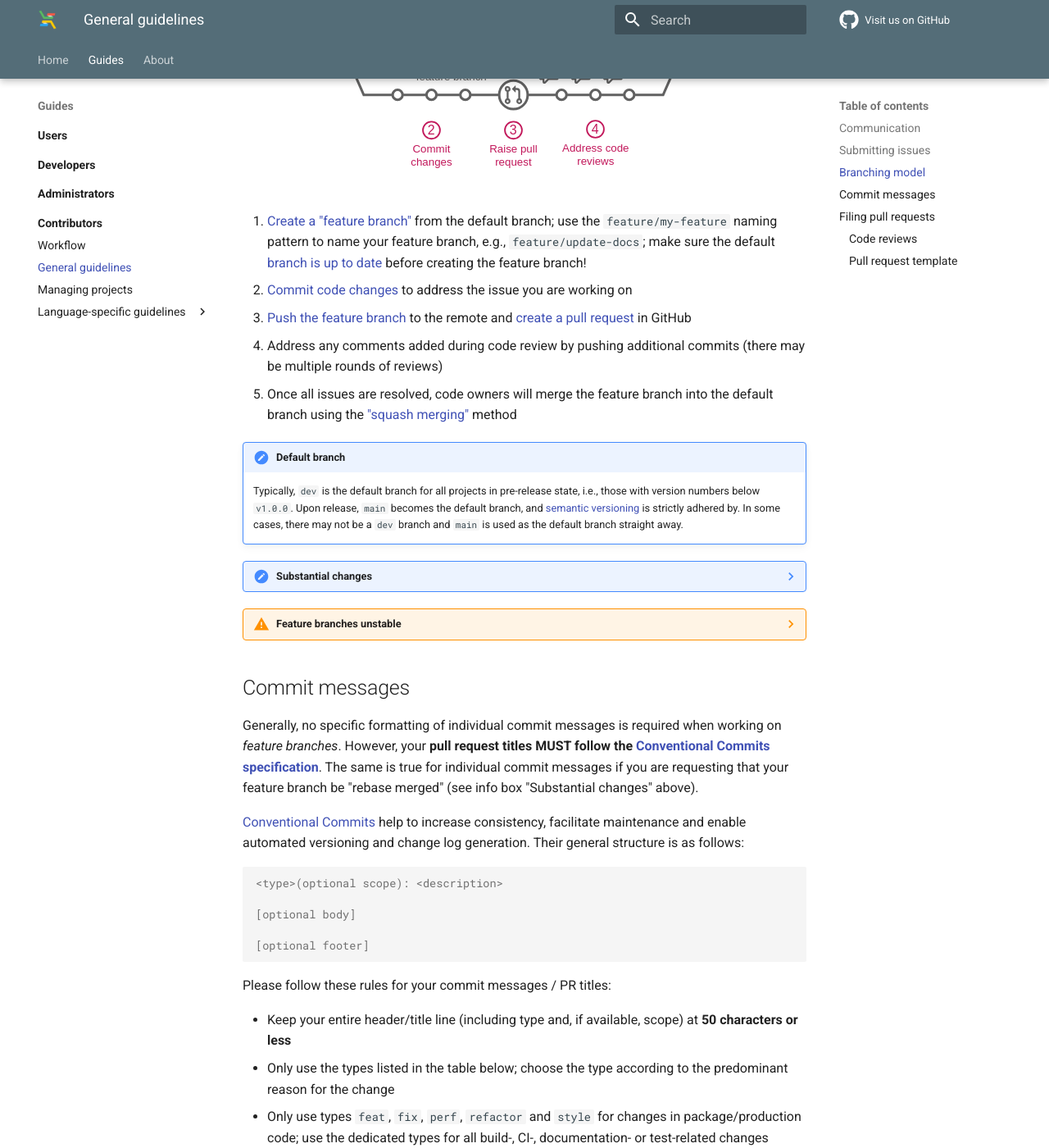
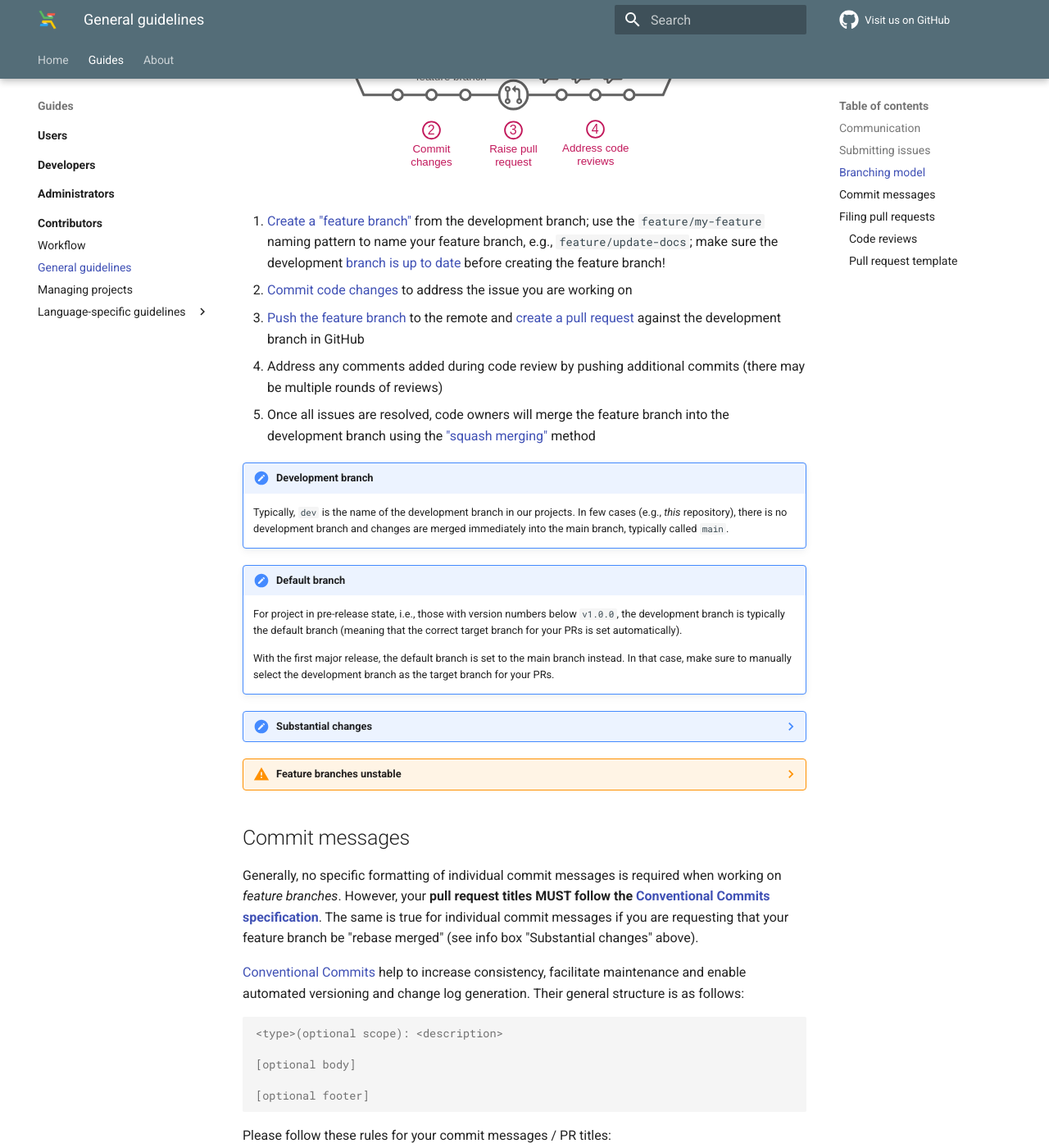
Before and after one commit to elixir-cloud-aai/elixir-cloud-aai.github.io, an MkDocs documentation site: the page built from docs/guides/guide-contributor/general-guidelines.md, in a window 1280 px wide and 1400 px high, scrolled down 1503 px. Shown: the whole window at 82% size. Built offline with MkDocs 1.6.1 and Material for MkDocs 9.7.7, drawn with Linux system fonts in a browser that asks for light colours; comment, search, counter and statistics services are not loaded.

Commit message:
docs(contributors): clarify branching model

```diff
--- a/docs/guides/guide-contributor/general-guidelines.md
+++ b/docs/guides/guide-contributor/general-guidelines.md
@@ -61,25 +61,35 @@
 
 [![GitHub Flow](../../images/github_flow.svg)][github-flow]
 
-1. [Create a "feature branch"][git-branch] from the default branch; use the
+1. [Create a "feature branch"][git-branch] from the development branch; use the
    `feature/my-feature` naming pattern to name your feature branch, e.g.,
-   `feature/update-docs`; make sure the default [branch
+   `feature/update-docs`; make sure the development [branch
    is up to date][git-pull] before creating the feature branch!
 2. [Commit code changes][git-commit] to address the issue you are working on
 3. [Push the feature branch][git-push] to the remote and [create a pull
-   request][github-pr] in GitHub
+   request][github-pr] against the development branch in GitHub
 4. Address any comments added during code review by pushing additional commits
    (there may be multiple rounds of reviews)
 5. Once all issues are resolved, code owners will merge the feature branch into
-   the default branch using the ["squash merging"][github-merge-squash] method
+   the development branch using the ["squash merging"][github-merge-squash]
+   method
+
+!!! note "Development branch"
+
+    Typically, `dev` is the name of the development branch in our projects.
+    In few cases (e.g., _this_ repository), there is no development branch
+    and changes are merged immediately into the main branch, typically called
+    `main`.
 
 !!! note "Default branch"
 
-    Typically, `dev` is the default branch for all projects in pre-release
-    state, i.e., those with version numbers below `v1.0.0`. Upon release,
-    `main` becomes the default branch, and [semantic versioning][sem-ver] is
-    strictly adhered by. In some cases, there may not be a `dev` branch and
-    `main` is used as the default branch straight away.
+    For project in pre-release state, i.e., those with version numbers below
+    `v1.0.0`, the development branch is typically the default branch (meaning
+    that the correct target branch for your PRs is set automatically).
+
+    With the first major release, the default branch is set to the main
+    branch instead. In that case, make sure to manually select the development
+    branch as the target branch for your PRs.
 
 ??? note "Substantial changes"
 
```
